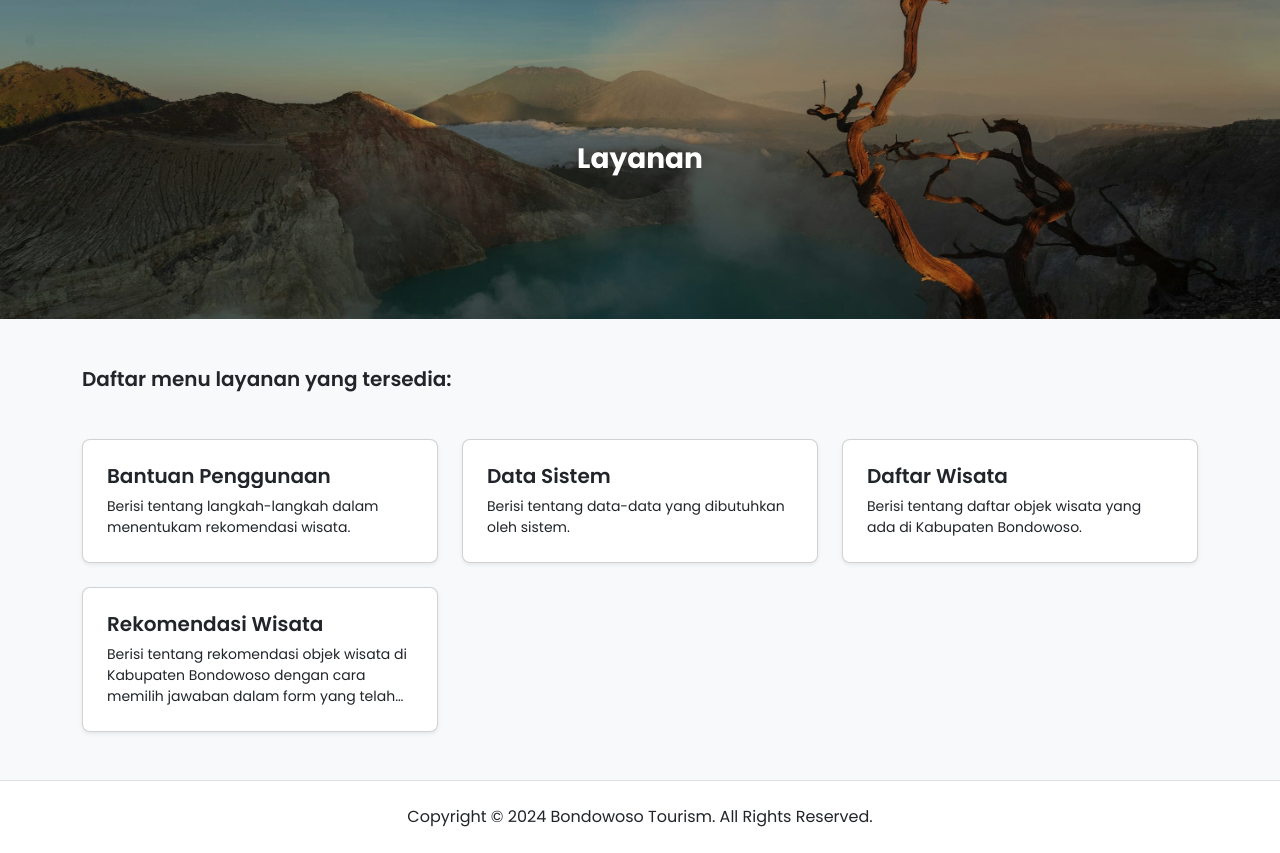
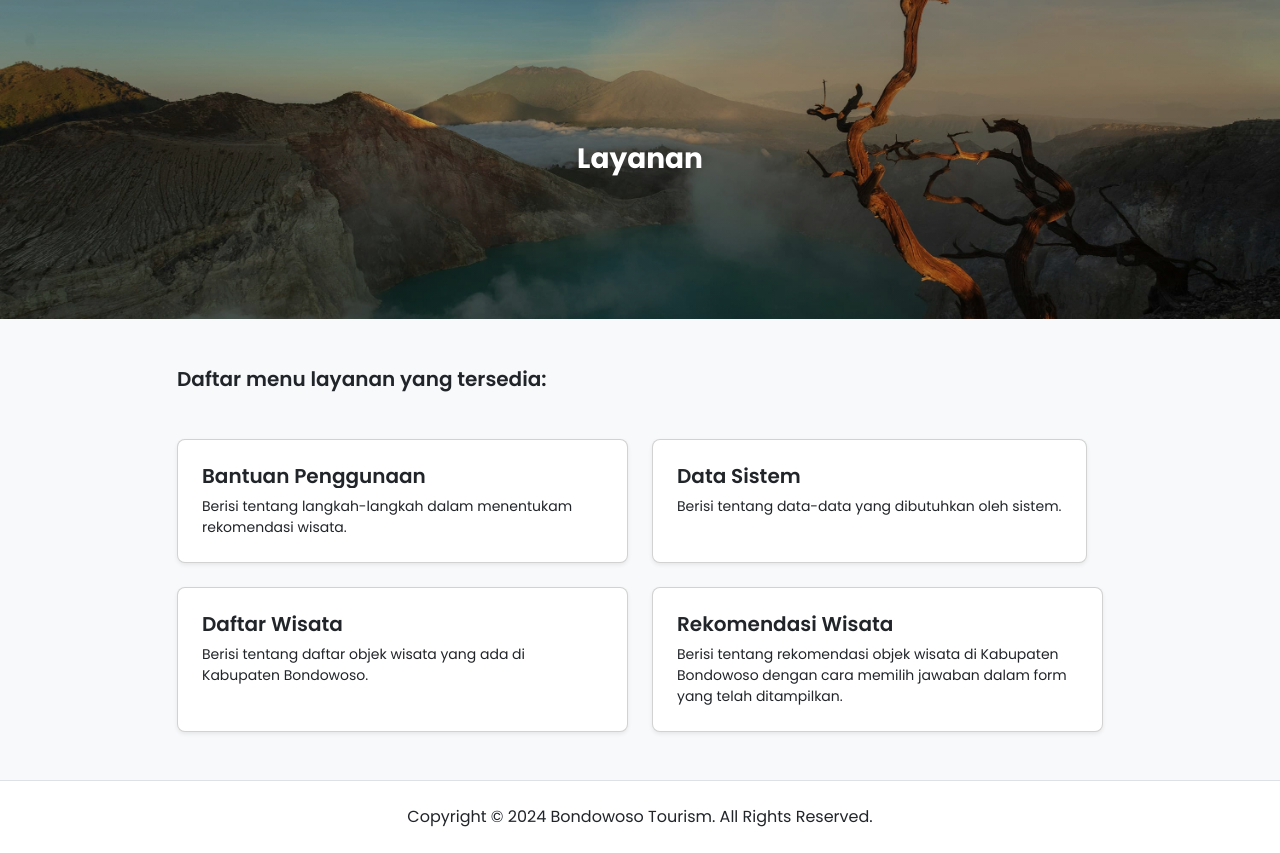
Before and after one commit to mochnahrul/Bernadia, a Flask app: page /layanan in a window 1280 px wide. Shown: the part 58-911 px from the top of the page. Run offline with Flask 3, Linux system fonts and the light colour scheme; a user stored in the database is signed in; some libraries are stand-ins or nearby versions.

Commit message:
update flex column in services page

```diff
--- a/app/templates/public/services/services.html
+++ b/app/templates/public/services/services.html
@@ -16,6 +16,55 @@
 <!-- Page Wrapper -->
 <div class="page-wrapper bg-body-tertiary">
   <div class="container">
+    {% if current_user.role == "admin" %}
+    <div class="row justify-content-center align-items-center pt-5">
+      <div class="col-lg-10">
+        <h3 class="fw-semibold fs-5 mb-0" data-aos="fade-up">Daftar menu layanan yang tersedia:</h3>
+      </div>
+    </div>
+    <div class="row justify-content-center align-items-center row-gap-4 py-5">
+      <div class="col-lg-5 d-flex align-self-stretch">
+        <div class="card hover-upwards shadow-sm rounded-3">
+          <div class="card-body p-4">
+            <div class="d-flex flex-column row-gap-2">
+              <a class="h6 fw-semibold fs-5 text-decoration-none text-clamp-2 stretched-link mb-0" href="{{ url_for('public_app.usage_help') }}">Bantuan Penggunaan</a>
+              <p class="small text-clamp-3 mb-0">Berisi tentang langkah-langkah dalam menentukam rekomendasi wisata.</p>
+            </div>
+          </div>
+        </div>
+      </div>
+      <div class="col-lg-5 d-flex align-self-stretch">
+        <div class="card hover-upwards shadow-sm rounded-3">
+          <div class="card-body p-4">
+            <div class="d-flex flex-column row-gap-2">
+              <a class="h6 fw-semibold fs-5 text-decoration-none text-clamp-2 stretched-link mb-0" href="{{ url_for('public_app.system_data') }}">Data Sistem</a>
+              <p class="small text-clamp-3 mb-0">Berisi tentang data-data yang dibutuhkan oleh sistem.</p>
+            </div>
+          </div>
+        </div>
+      </div>
+      <div class="col-lg-5 d-flex align-self-stretch">
+        <div class="card hover-upwards shadow-sm rounded-3">
+          <div class="card-body p-4">
+            <div class="d-flex flex-column row-gap-2">
+              <a class="h6 fw-semibold fs-5 text-decoration-none text-clamp-2 stretched-link mb-0" href="{{ url_for('public_app.tour_list') }}">Daftar Wisata</a>
+              <p class="small text-clamp-3 mb-0">Berisi tentang daftar objek wisata yang ada di Kabupaten Bondowoso.</p>
+            </div>
+          </div>
+        </div>
+      </div>
+      <div class="col-lg-5 d-flex align-self-stretch">
+        <div class="card hover-upwards shadow-sm rounded-3">
+          <div class="card-body p-4">
+            <div class="d-flex flex-column row-gap-2">
+              <a class="h6 fw-semibold fs-5 text-decoration-none text-clamp-2 stretched-link mb-0" href="{{ url_for('public_app.tour_recommendation') }}">Rekomendasi Wisata</a>
+              <p class="small text-clamp-3 mb-0">Berisi tentang rekomendasi objek wisata di Kabupaten Bondowoso dengan cara memilih jawaban dalam form yang telah ditampilkan.</p>
+            </div>
+          </div>
+        </div>
+      </div>
+    </div>
+    {% else %}
     <div class="row justify-content-start align-items-center pt-5">
       <div class="col-lg-10">
         <h3 class="fw-semibold fs-5 mb-0" data-aos="fade-up">Daftar menu layanan yang tersedia:</h3>
@@ -32,18 +81,6 @@
           </div>
         </div>
       </div>
-      {% if current_user.role == "admin" %}
-      <div class="col-lg-4 d-flex align-self-stretch">
-        <div class="card hover-upwards shadow-sm rounded-3">
-          <div class="card-body p-4">
-            <div class="d-flex flex-column row-gap-2">
-              <a class="h6 fw-semibold fs-5 text-decoration-none text-clamp-2 stretched-link mb-0" href="{{ url_for('public_app.system_data') }}">Data Sistem</a>
-              <p class="small text-clamp-3 mb-0">Berisi tentang data-data yang dibutuhkan oleh sistem.</p>
-            </div>
-          </div>
-        </div>
-      </div>
-      {% endif %}
       <div class="col-lg-4 d-flex align-self-stretch">
         <div class="card hover-upwards shadow-sm rounded-3">
           <div class="card-body p-4">
@@ -65,6 +102,7 @@
         </div>
       </div>
     </div>
+    {% endif %}
   </div>
 </div>
 <!-- End of Page Wrapper -->
```
